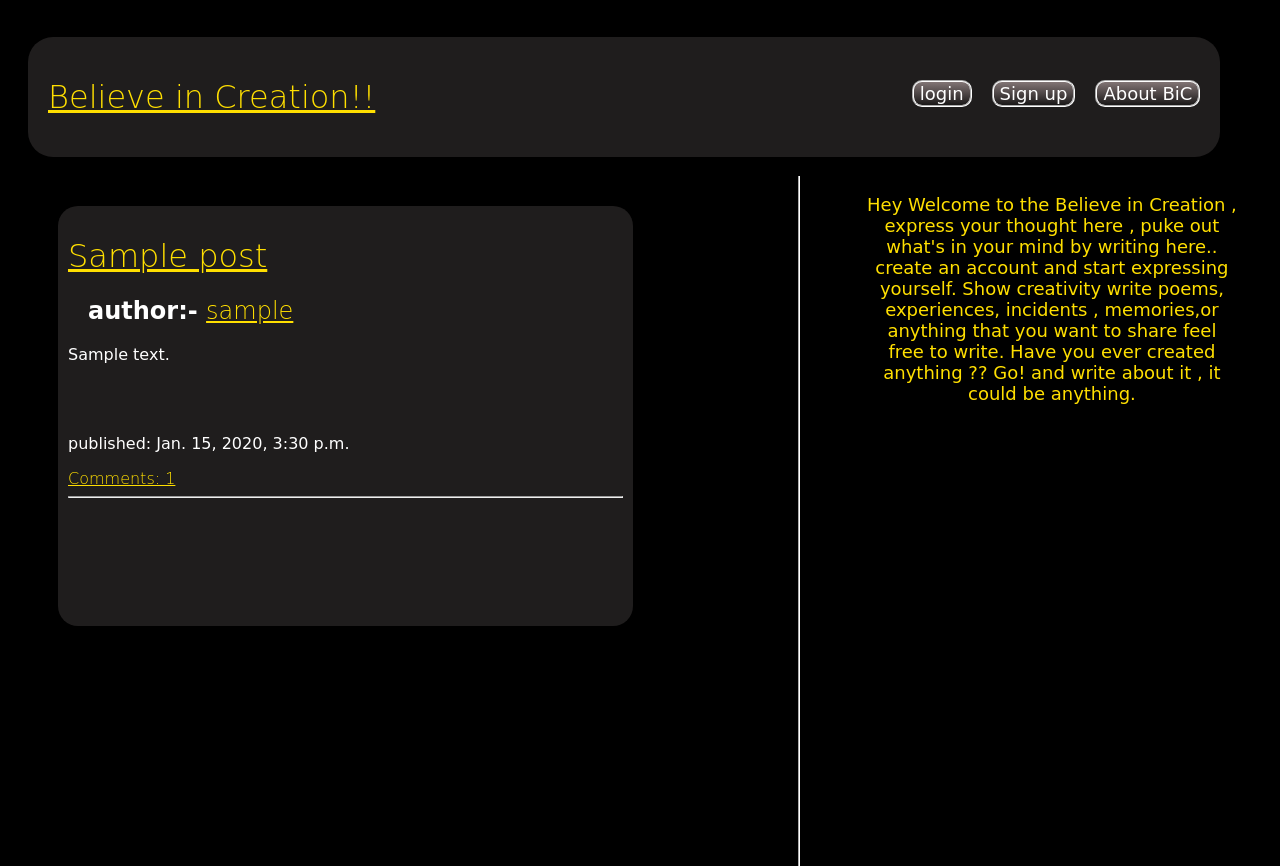
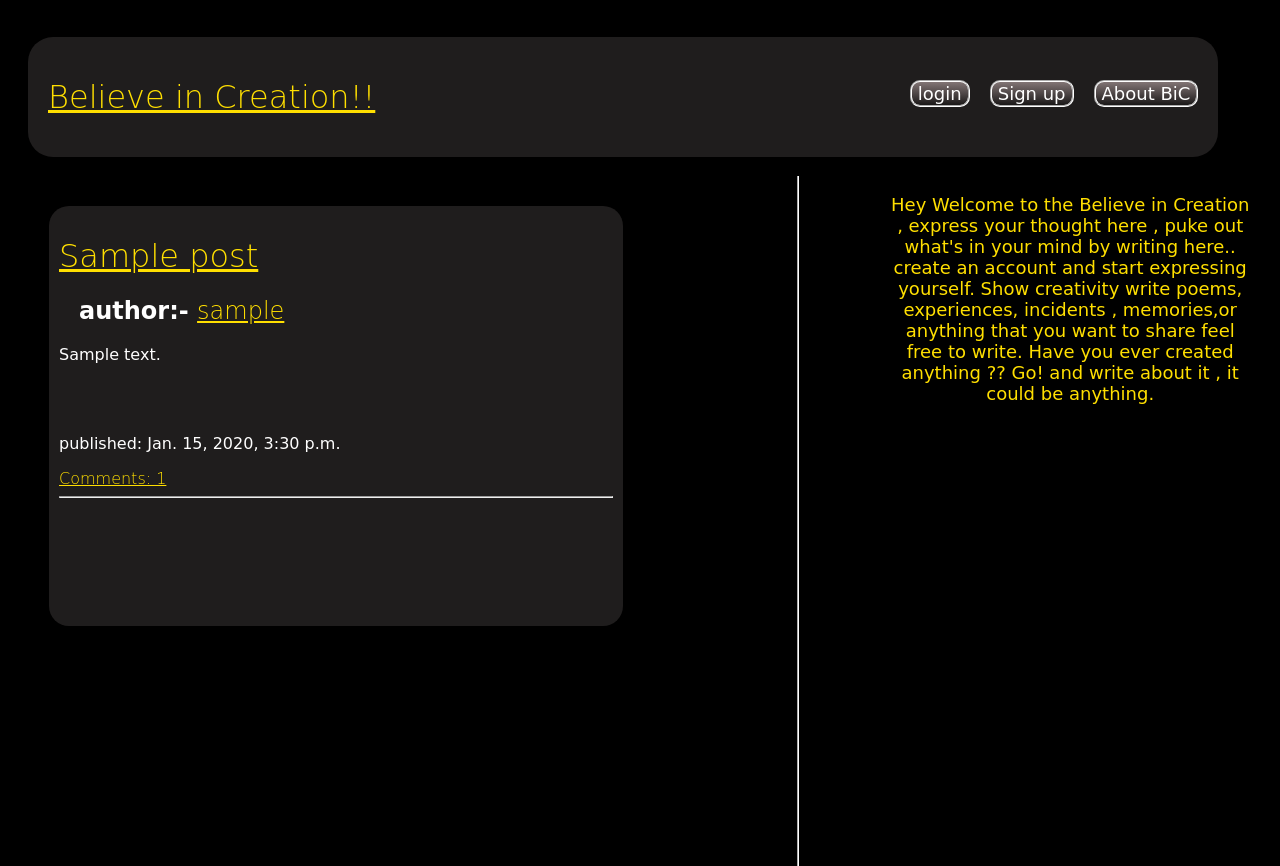
Before and after one commit to wolfy00/bic, a Django app: page / in a window 1280 px wide. Shown: the top 866 px of the page. Run offline with Django 3.2, Linux system fonts and the light colour scheme; tables that the repository leaves empty hold one stand-in row (values such as "Sample post").

Commit message:
may be final

```diff
--- a/blog/static/css/blog.css
+++ b/blog/static/css/blog.css
@@ -38,6 +38,7 @@ body{
    padding:10px 10px 10px 20px;
     background-color:black;
     font-family:Comic Sans MS, Comic Sans;
+    margin-right:10px;
      }
 
 
@@ -60,7 +61,7 @@ body{
     overflow:auto;
     width:75%;
     border-radius:20px;
-    margin-left:10px;
+    margin-left:1px;
     margin-top:20px;
     margin-right:5px;
     padding:10px;
@@ -73,16 +74,16 @@ body{
     background-color:#1f1d1d;
     height:600px;
     overflow:auto;
-    width:95%;
+    width:90%;
     border-radius:20px;
     margin-left:10px;
     margin-top:20px;
-    margin-right:5px;
-    padding:10px;
+    margin-right:10px;
+     padding:10px 10px 10px 10px;
     color: white;
      }
 .welcome{
-    margin-right:25px;
+    margin-right:5px;
     text-align:center;
     float:right;
     width:30%;
```
